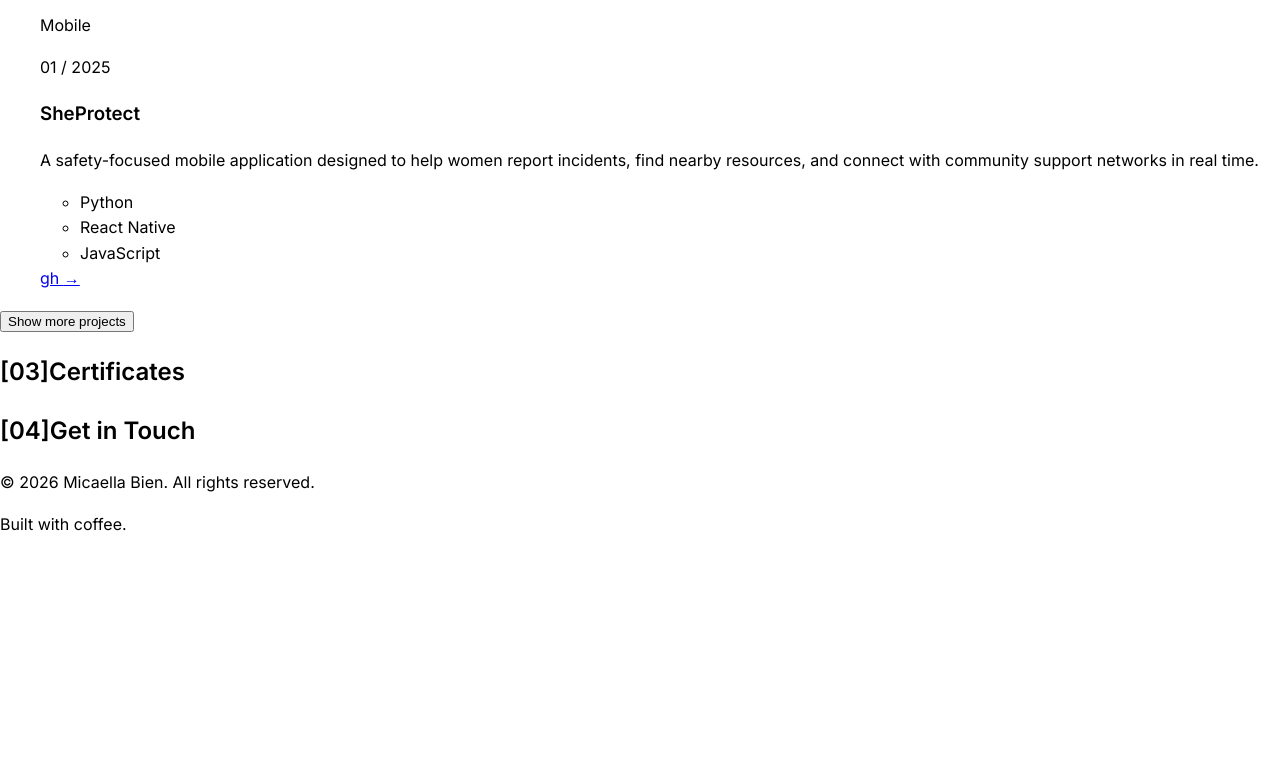
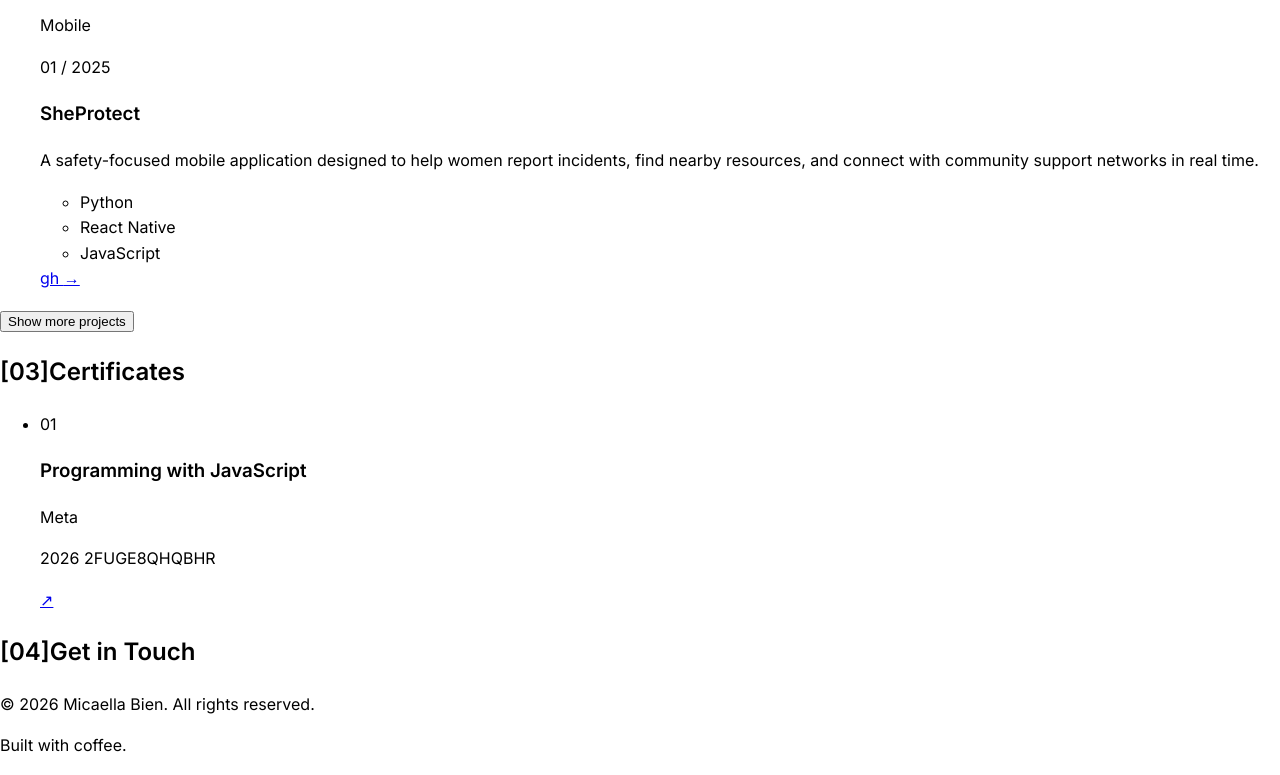
Before and after one commit to micaellabien18/micaella-bien-portfolio, a website: page index.html in a window 1280 px wide. Shown: the part 1873-2648 px from the top of the page. Before the commit the page ends 2426 px from the top, so only its background shows below. Drawn offline with Linux system fonts and the light colour scheme; a web font is replaced by a local one.

Commit message:
feat: add certificates markup

```diff
--- a/index.html
+++ b/index.html
@@ -243,6 +243,37 @@
                     <span class="section-label" aria-hidden="true">[03]</span
                     >Certificates
                 </h2>
+
+                <ul class="certificates__list">
+                    <li class="certificate">
+                        <span class="certificate__number" aria-hidden="true"
+                            >01</span
+                        >
+                        <div class="certificate__main">
+                            <h3 class="certificate__name">
+                                Programming with JavaScript
+                            </h3>
+                            <p class="certificate__issuer">Meta</p>
+                        </div>
+
+                        <p class="certificate__meta">
+                            <time datetime="2026">2026</time>
+                            <span class="certificate__credential"
+                                >2FUGE8QHQBHR</span
+                            >
+                        </p>
+
+                        <a
+                            href="https://www.coursera.org/account/accomplishments/verify/2FUGE8QHQBHR"
+                            class="certificate__link"
+                            target="_blank"
+                            rel="noopener"
+                            aria-label="View Programming with JavaScript credential"
+                        >
+                            <span aria-hidden="true">↗</span>
+                        </a>
+                    </li>
+                </ul>
             </section>
 
             <section
```
